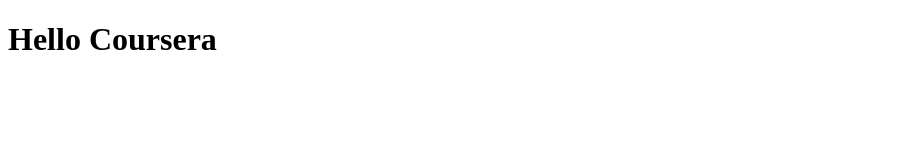
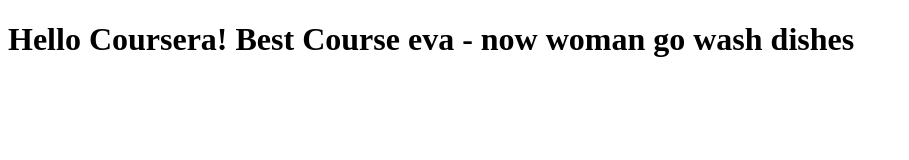
Before and after one commit to Liina-Tiri/coursera-test, a plain HTML site: page site/index.html in a window 1280 px wide. Shown: the whole page, without its empty margins (0-909 px from the left). Drawn offline with Linux system fonts and the light colour scheme.

Commit message:
Why are we doing this

```diff
--- a/site/index.html
+++ b/site/index.html
@@ -4,6 +4,6 @@
 	<title>Hellos Coursera!</title>
 </head>
 <body>
-<h1>Hello Coursera</h1>
+<h1>Hello Coursera! Best Course eva - now woman go wash dishes</h1>
 </body>
 </html>
```
